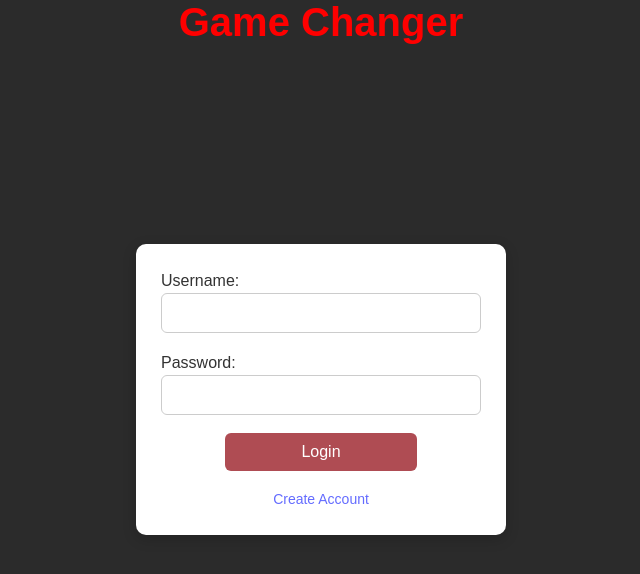
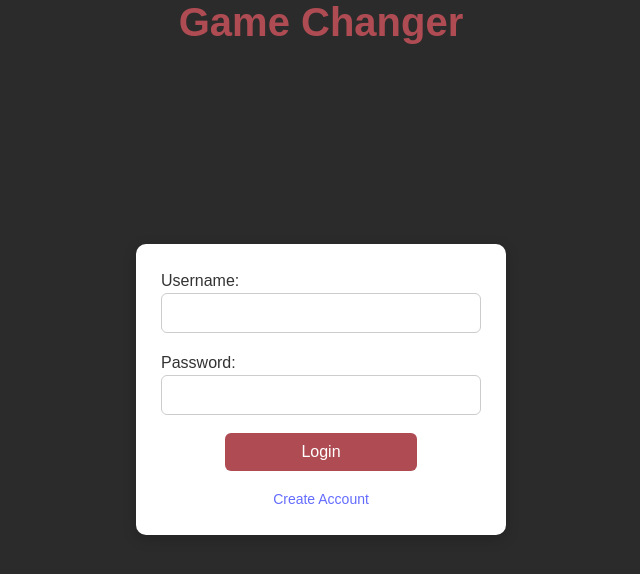
Before and after one commit to 33jatkinson/Game-Changer, a React (Vite) app in the folder GCFrontEnd/: page / in a window 1280 px wide. Shown: the top 574 px of the page, without its empty margins (319-959 px from the left). Built offline with nearby package versions, Linux system fonts and the light colour scheme.

Commit message:
minor changes

```diff
--- a/GCFrontEnd/src/App.css
+++ b/GCFrontEnd/src/App.css
@@ -8,7 +8,7 @@ body {
 .site-title {
   font-size: 40px;
   font-weight: 700;
-  color: hsl(0, 100%, 50%);
+  color: #af4c53;
   margin: 0;
 }
 
--- a/GCFrontEnd/src/components/History/History.css
+++ b/GCFrontEnd/src/components/History/History.css
@@ -28,7 +28,7 @@
 
 /* Clear button styling to match back-btn */
 .clear-btn {
-  background: #e53935;
+  background: #af4c53;
   color: #fff;
   padding: 10px 14px;
   border: none;
@@ -45,7 +45,7 @@
 
 /* Back button */
 .back-btn {
-  background: #1976d2;
+  background: #4986c3;
   color: #fff;
   padding: 10px 14px;
   border: none;
--- a/GCFrontEnd/src/components/Main/MainPage.css
+++ b/GCFrontEnd/src/components/Main/MainPage.css
@@ -25,7 +25,7 @@
 }
 
 .logout-btn {
-  background: #e53935;
+  background: #af4c53;
   color: #fff;
   width: 15vh;
   padding: 10px 16px;
@@ -58,7 +58,7 @@
 }
 
 .randomize-btn {
-  background: #4caf50;
+  background: #af4c53;
   width: 20vh;
   color: #fff;
   font-size: 1.1rem;
@@ -96,7 +96,7 @@
 }
 
 .history-btn {
-  background: #1976d2;
+  background: #af4c53;
   color: #fff;
   width: 15vh;
   padding: 10px 16px;
--- a/GCFrontEnd/src/index.css
+++ b/GCFrontEnd/src/index.css
@@ -60,7 +60,7 @@ button:focus-visible {
 @media (prefers-color-scheme: light) {
   :root {
     color: #213547;
-    background-color: #ffffff;
+    background-color: #2b2b2b;
   }
   a:hover {
     color: #747bff;
```
